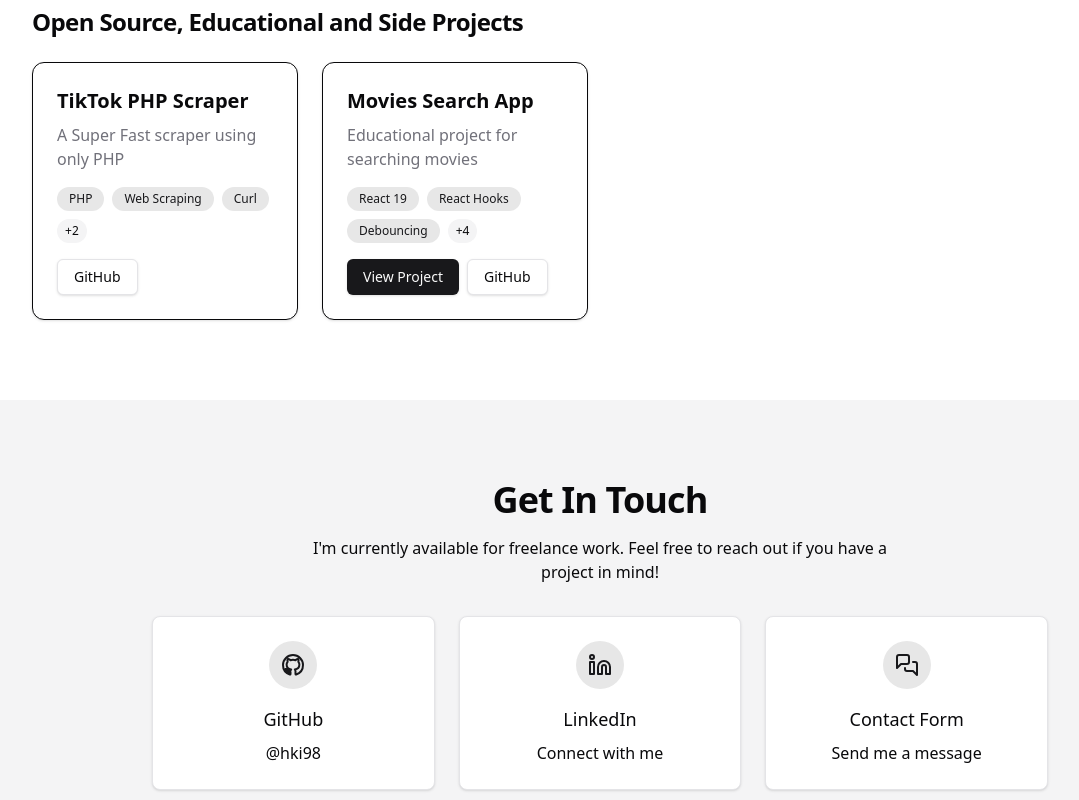
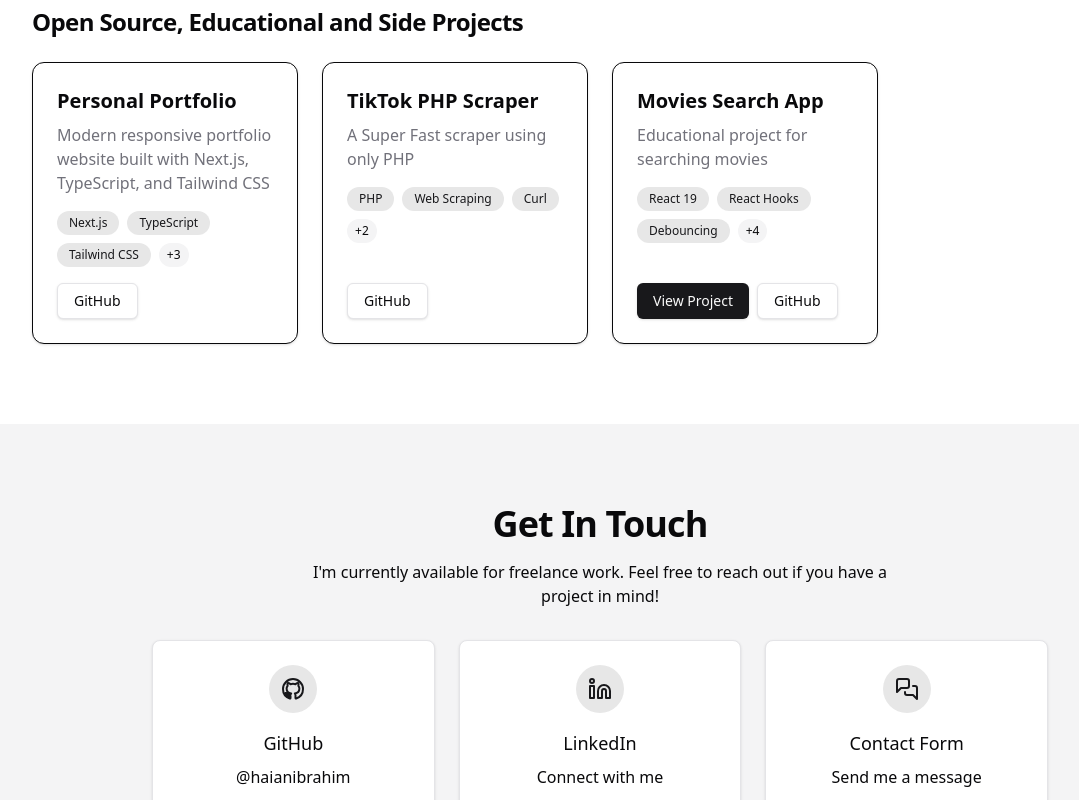
Before and after one commit to haianibrahim/portfolio, a Next.js app: page / in a window 1280 px wide. Shown: the part 2260-3060 px from the top of the page, without its empty margins (40-1119 px from the left). Built offline with nearby package versions, Linux system fonts and the light colour scheme; a web font is replaced by a local one.

Commit message:
Added my Portfolion and updated GitHub link

```diff
--- a/src/components/contact.tsx
+++ b/src/components/contact.tsx
@@ -137,7 +137,7 @@
         <div className="mx-auto grid max-w-4xl gap-6 md:grid-cols-3">
           {/* GitHub */}
           <a
-            href="https://github.com/hki98"
+            href="https://github.com/haianibrahim"
             target="_blank"
             rel="noopener noreferrer"
             className="flex flex-col items-center justify-center rounded-lg border p-6 text-center shadow-sm transition-all hover:shadow-md cursor-pointer"
@@ -162,7 +162,7 @@
               </svg>
             </div>
             <h3 className="mb-2 text-lg font-medium">GitHub</h3>
-            <p className="text-muted-foreground">@hki98</p>
+            <p className="text-muted-foreground">@haianibrahim</p>
           </a>
 
           {/* LinkedIn */}
--- a/src/components/projects.tsx
+++ b/src/components/projects.tsx
@@ -46,6 +46,13 @@
 ]
 
 const openSourceProjects: Project[] = [
+  {
+    title: "Personal Portfolio",
+    description: "Modern responsive portfolio website built with Next.js, TypeScript, and Tailwind CSS",
+    descriptionAr: "موقع معرض أعمال شخصي حديث ومتجاوب مبني باستخدام Next.js و TypeScript و Tailwind CSS",
+    technologies: ["Next.js", "TypeScript", "Tailwind CSS", "React", "i18n", "Responsive Design"],
+    github: "https://github.com/haianibrahim/portfolio"
+  },
   {
     title: "TikTok PHP Scraper",
     description: "A Super Fast scraper using only PHP",
```
